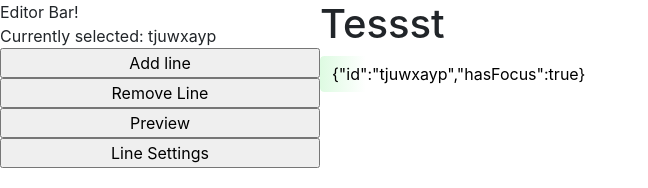
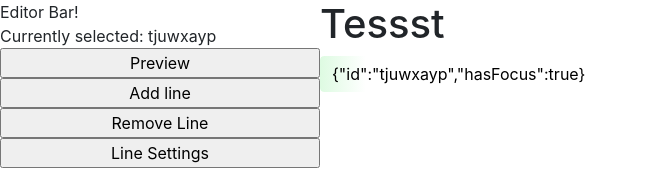
Before and after one commit to nikita-skobov/dynamic-writing, a React (Create React App) app: page /new in a window 1280 px wide. Shown: the top 188 px of the page, without its empty margins (0-648 px from the left). Built offline with nearby package versions, Linux system fonts and the light colour scheme.

Commit message:
popover can be disabled while previewing

```diff
--- a/src/components/EditorBar.js
+++ b/src/components/EditorBar.js
@@ -28,6 +28,12 @@ export function EditorBar(props) {
             <input
                 className="w-100"
                 type="button"
+                onClick={() => { actionPreview(!isPreviewing) }}
+                value={isPreviewing ? 'Cancel' : 'Preview'}
+            />
+            <input
+                className="w-100"
+                type="button"
                 disabled={isPreviewing}
                 onClick={() => { !isPreviewing && actionAddLine() }}
                 value="Add line"
@@ -39,15 +45,10 @@ export function EditorBar(props) {
                 onClick={() => { !isPreviewing && actionRemoveLine(currentId) }}
                 value="Remove Line"
             />
-            <input
-                className="w-100"
-                type="button"
-                onClick={() => { actionPreview(!isPreviewing) }}
-                value={isPreviewing ? 'Cancel' : 'Preview'}
-            />
             <Popover
                 buttonClass="w-100"
                 buttonText="Line Settings"
+                disabled={isPreviewing}
                 onOpen={() => { actionPopoverIsOn(true) }}
                 onClose={() => { actionPopoverIsOn(false) }}
             >
--- a/src/components/Popover.js
+++ b/src/components/Popover.js
@@ -35,6 +35,7 @@ export class Popover extends React.Component {
 
         const list = [
             <input
+                disabled={this.props.disabled}
                 key="a"
                 className={this.props.buttonClass}
                 type="button"
```
